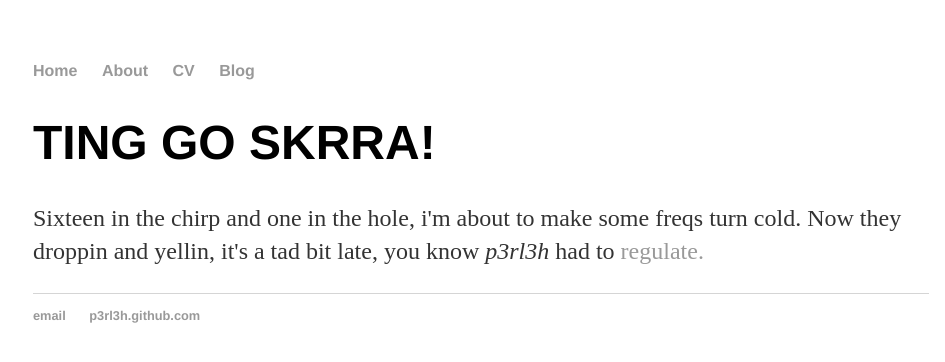
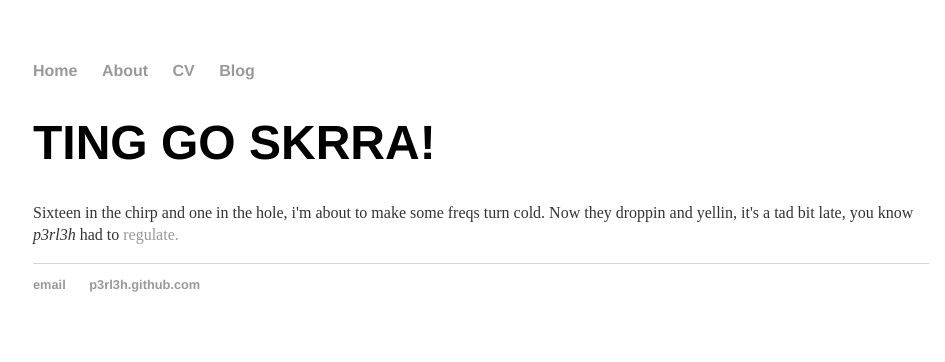
Before and after one commit to p3rl3h/p3rl3h, a Jekyll site: the page built from index.html, in a window 1280 px wide. Shown: the top 362 px of the page, without its empty margins (159-1104 px from the left). Built offline with Jekyll 4.4.1, drawn with Linux system fonts in a browser that asks for light colours.

Commit message:
Update main.css

```diff
--- a/css/main.css
+++ b/css/main.css
@@ -3,7 +3,7 @@ body { margin: 60px auto; width: 70%; }
 a { text-decoration: none; color: #999; }
 a:hover { text-decoration: underline; }
 
-p, ul { font-size: 1.5em; line-height: 1.4em; color: #333; }
+p, ul { font-size: 1em; line-height: 1.4em; color: #333; }
 
 h1, h2, h3, h4 { font-family: 'Helvetica', 'Arial', 'Sans-Serif'; }
 h1 { font-size: 3em;  }
```
